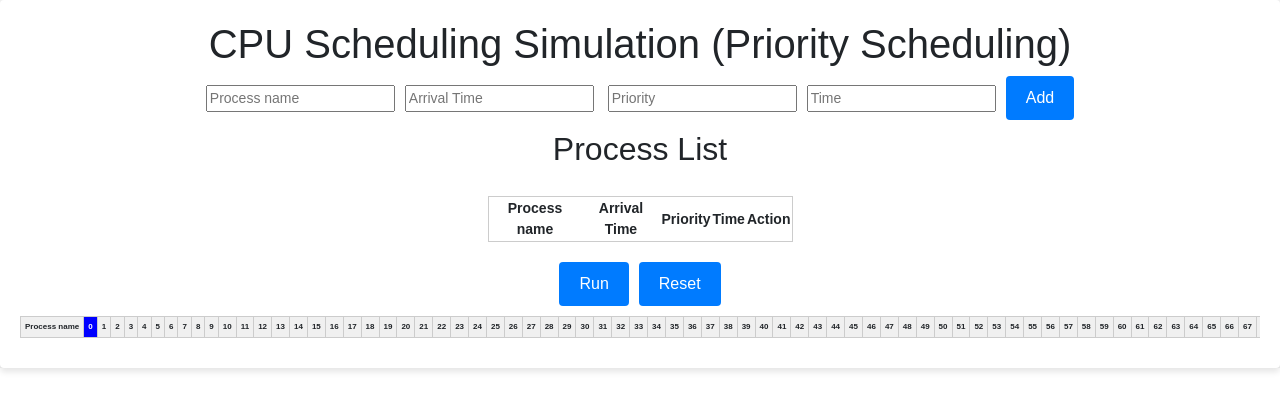
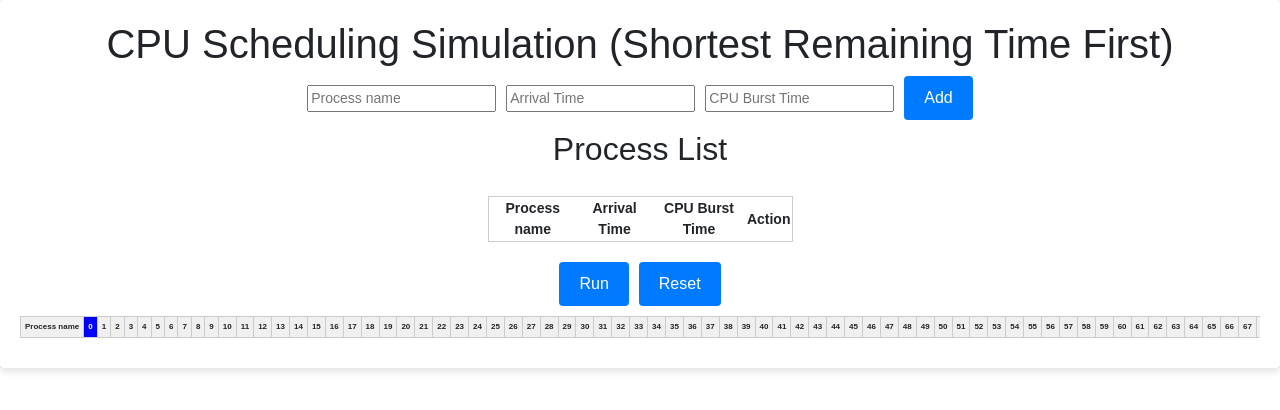
Before and after one commit to Hunter-PhucDu/laplichCPU_ShortestRemainingTimeFirst, a React (Create React App) app: page / in a window 1280 px wide. Shown: the top 410 px of the page. Built offline with nearby package versions, Linux system fonts and the light colour scheme.

Commit message:
sua luc 11:39, 3/11

```diff
--- a/src/App.js
+++ b/src/App.js
@@ -10,10 +10,8 @@ class CPUSchedulingSimulation extends Component {
       completedProcesses: [],
     };
     this.processNameInput = React.createRef();
-    this.processArrivalTimeInput = React.createRef(); // Thêm trường arrivalTime
-    this.processPriorityInput = React.createRef();
+    this.processArrivalTimeInput = React.createRef();
     this.processTimeInput = React.createRef();
-
   }
 
   handleRunSimulation = () => {
@@ -24,22 +22,20 @@ class CPUSchedulingSimulation extends Component {
       return;
     }
 
-    const availableProcesses = processes.filter(process => process.time > 0);
+    const availableProcesses = processes.filter(
+      process => process.time > 0 && process.arrivalTime <= currentTime
+    );
 
     if (availableProcesses.length === 0) {
-      alert('Hết tiến trình');
+      alert('Hết tiến trình hoặc chưa có tiến trình nào đến.');
       return;
     }
 
-    // Sắp xếp các tiến trình theo độ ưu tiên và thời gian đến
-    availableProcesses.sort((a, b) => {
-      if (a.arrivalTime === b.arrivalTime) {
-        return b.priority - a.priority;
-      }
-      return a.arrivalTime - b.arrivalTime;
-    });
+    // Tìm tiến trình có thời gian còn lại nhỏ nhất và chưa hoàn thành
+    const nextProcess = availableProcesses.reduce((min, process) => {
+      return process.time < min.time ? process : min;
+    }, availableProcesses[0]);
 
-    const nextProcess = availableProcesses[0];
     const remainingProcesses = processes.map(process =>
       process.id === nextProcess.id ? { ...process, time: process.time - 1 } : process
     );
@@ -59,14 +55,13 @@ class CPUSchedulingSimulation extends Component {
   handleAddProcess = () => {
     const { processes } = this.state;
     const name = this.processNameInput.current.value;
-    const priority = this.processPriorityInput.current.value;
     const time = this.processTimeInput.current.value;
-    const arrivalTime = this.processArrivalTimeInput.current.value; // Thêm trường arrivalTime
+    const arrivalTime = this.processArrivalTimeInput.current.value;
     const id = processes.length + 1;
 
-    if (name && priority && time && arrivalTime) {
+    if (name && time && arrivalTime) {
       this.setState({
-        processes: [...processes, { id, name, priority, time, arrivalTime }], // Lưu trường arrivalTime
+        processes: [...processes, { id, name, time, arrivalTime }],
       });
     } else {
       alert('Vui lòng điền đầy đủ thông tin tiến trình.');
@@ -96,13 +91,11 @@ class CPUSchedulingSimulation extends Component {
 
     return (
       <div className="cpu-scheduling-simulation">
-        <h1>CPU Scheduling Simulation (Priority Scheduling)</h1>
+        <h1>CPU Scheduling Simulation (Shortest Remaining Time First)</h1>
         <div className="add-process-form">
           <input type="text" placeholder="Process name" ref={this.processNameInput} />
-          <input type="number" placeholder="Arrival Time" ref={this.processArrivalTimeInput} /> {/* Thêm trường arrivalTime */}
-          <input type="number" placeholder="Priority" ref={this.processPriorityInput} />
-          <input type="number" placeholder="Time" ref={this.processTimeInput} />
-
+          <input type="number" placeholder="Arrival Time" ref={this.processArrivalTimeInput} />
+          <input type="number" placeholder="CPU Burst Time" ref={this.processTimeInput} />
           <button onClick={this.handleAddProcess}>Add</button>
         </div>
         <div className="process-list">
@@ -111,10 +104,8 @@ class CPUSchedulingSimulation extends Component {
             <thead>
               <tr>
                 <th>Process name</th>
-                <th>Arrival Time</th> {/* Thêm cột Arrival Time */}
-                <th>Priority</th>
-                <th>Time</th>
-
+                <th>Arrival Time</th>
+                <th>CPU Burst Time</th>
                 <th>Action</th>
               </tr>
             </thead>
@@ -122,10 +113,8 @@ class CPUSchedulingSimulation extends Component {
               {processes.map(process => (
                 <tr key={process.id}>
                   <td>{process.name}</td>
-                  <td>{process.arrivalTime}</td> {/* Hiển thị giá trị Arrival Time */}
-                  <td>{process.priority}</td>
+                  <td>{process.arrivalTime}</td>
                   <td>{process.time}</td>
-
                   <td>
                     <button onClick={() => this.handleDeleteProcess(process.id)}>Delete</button>
                   </td>
```
